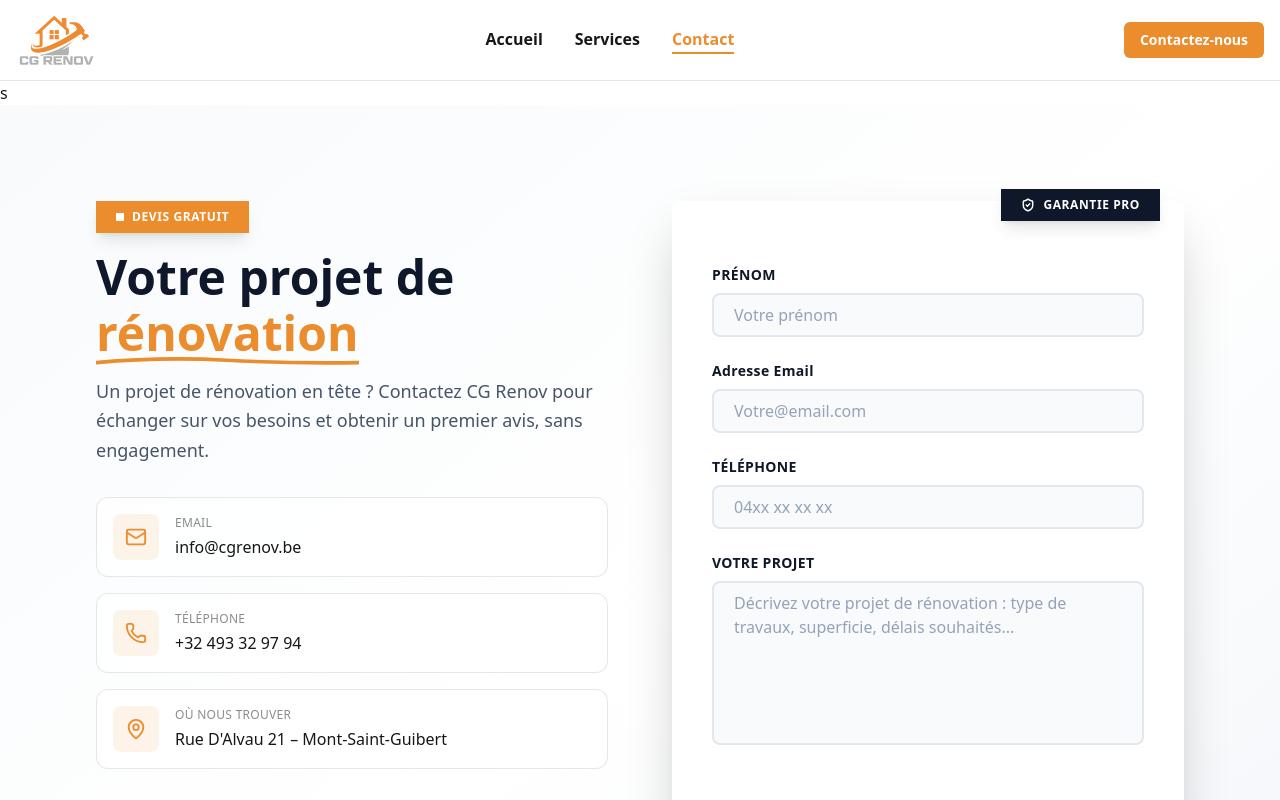
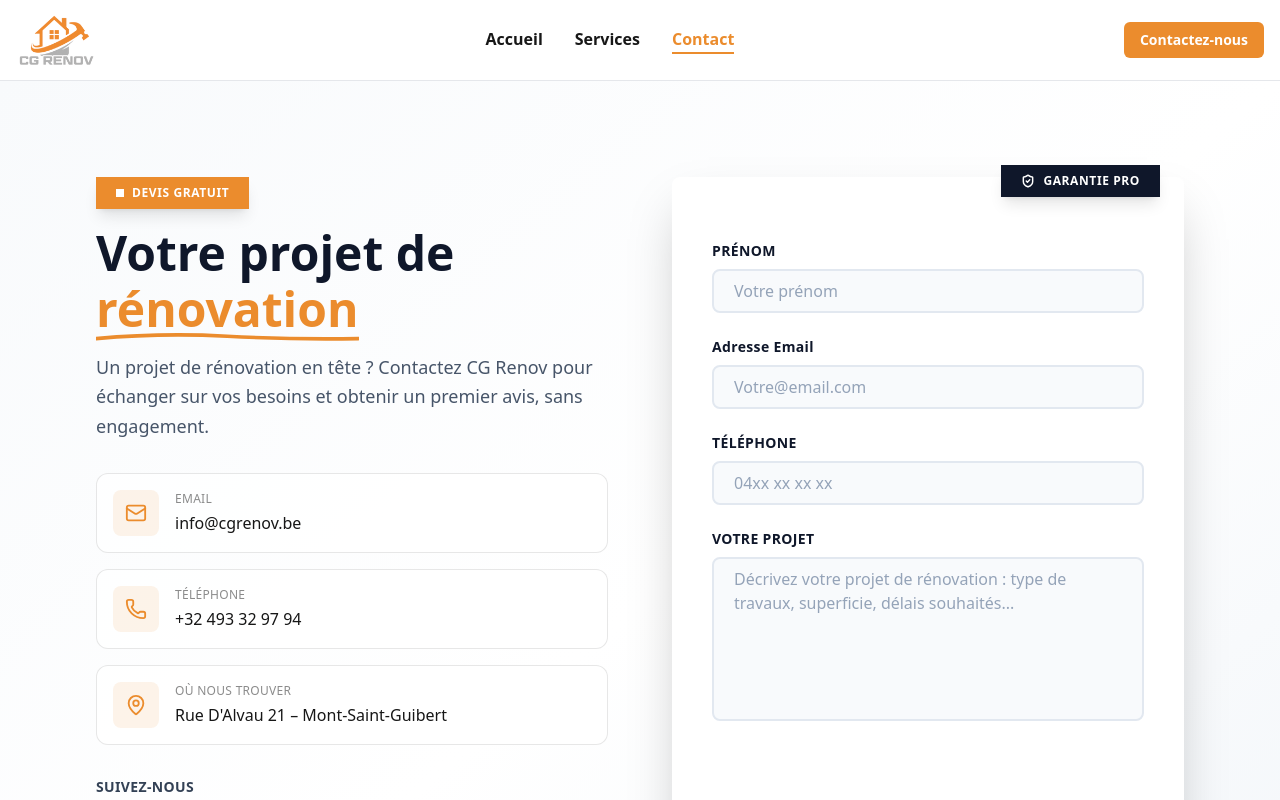
Before and after one commit to NicolasDeza/cgrenov, a Nuxt app: page /contact in a window 1280 px wide. Shown: the top 800 px of the page. Built offline with nearby package versions, Linux system fonts and the light colour scheme.

Commit message:
Modif text

```diff
--- a/app/pages/contact.vue
+++ b/app/pages/contact.vue
@@ -41,7 +41,7 @@ useSeoMeta({
 
 </script>
 <template>
-  <div>s
+  <div>
     <ContactForm />
   </div>
 </template>
```
